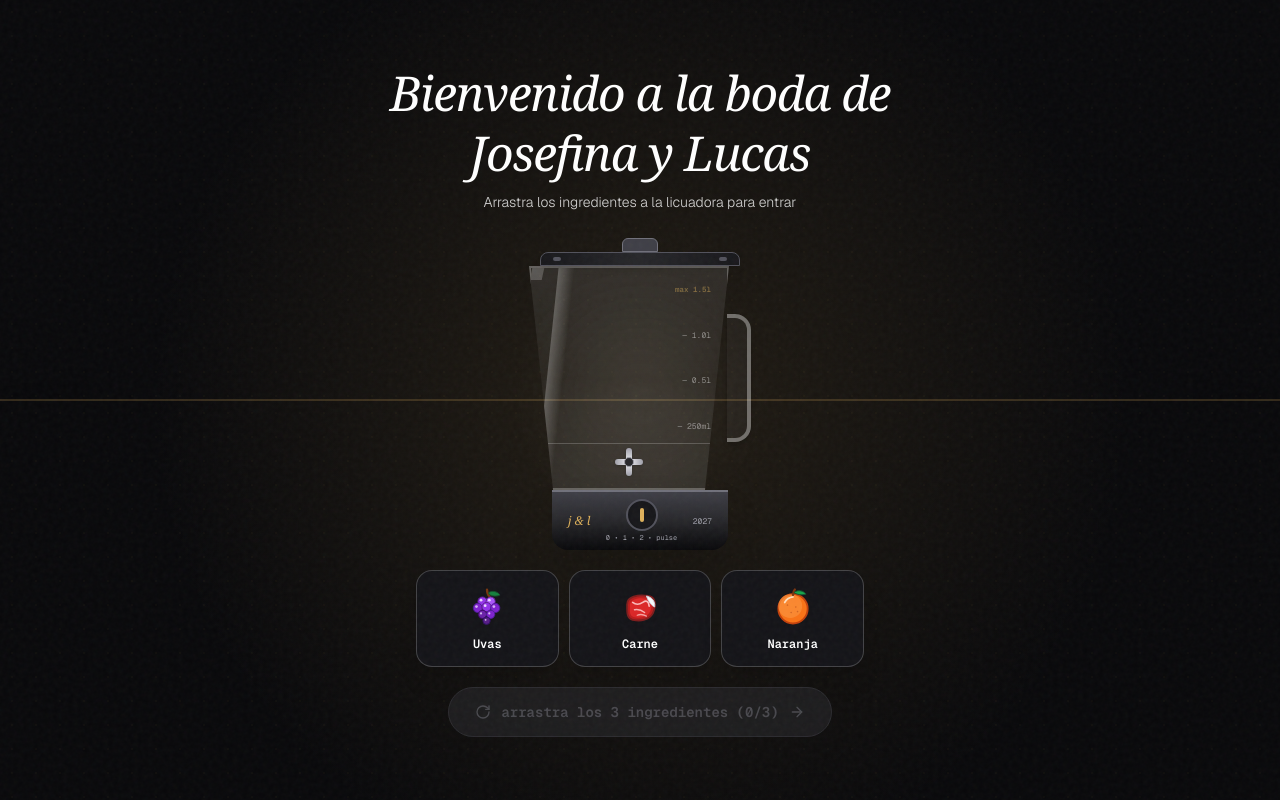
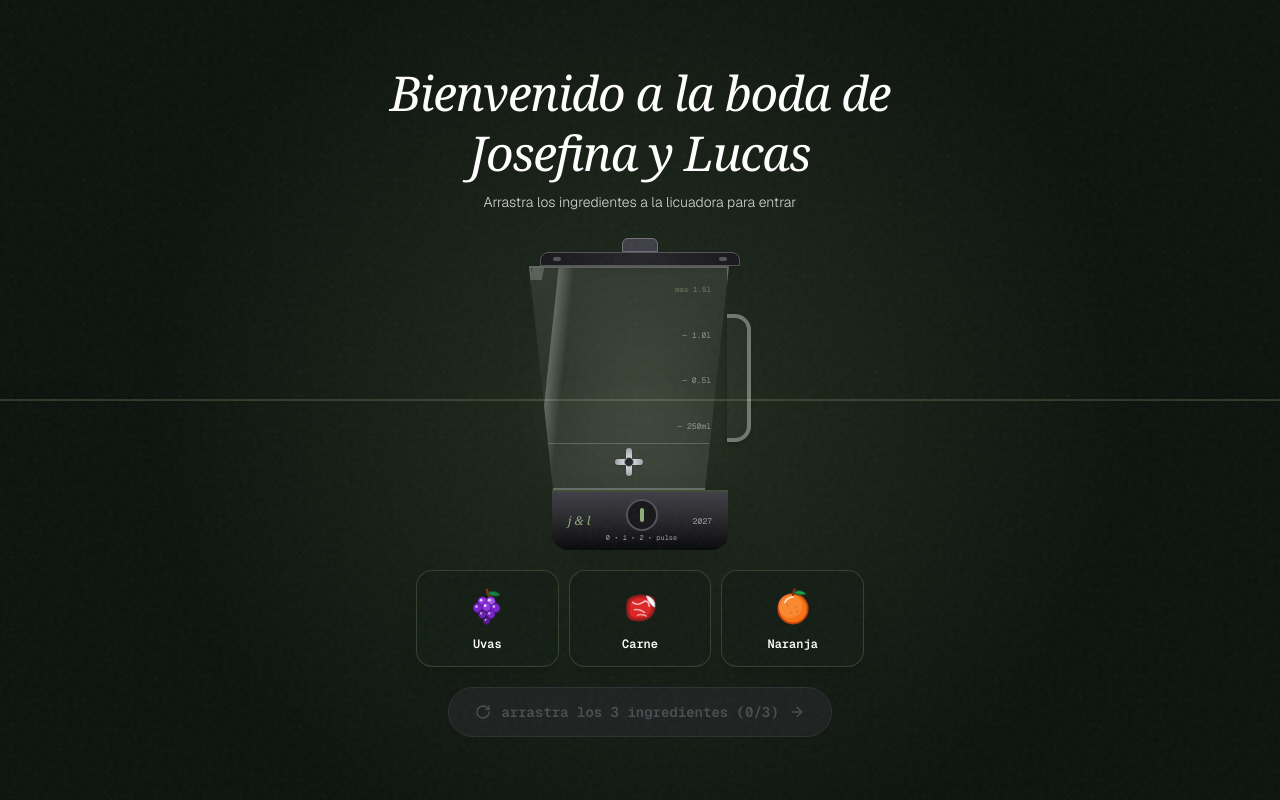
Before and after one commit to cocoxu-bit/boda-lucas-josefina, a Next.js app: page / in a window 1280 px wide. Shown: the top 800 px of the page. Built offline with nearby package versions, Linux system fonts and the light colour scheme; a web font is replaced by a local one.

Commit message:
feat(theme): transition entire design to luxury olive green palette

```diff
--- a/src/app/globals.css
+++ b/src/app/globals.css
@@ -3,42 +3,25 @@
 
 @layer base {
   :root,
-  .dark {
-    --bg-primary: #09090b;
-    --fg-primary: #f4f4f6;
-    --fg-muted: #a1a1aa;
-    --accent-gold: #dfb15b;
-    --accent-gold-hover: #e8c37d;
-    --accent-warm: #f3ece2;
-    --card-bg: rgba(18, 18, 22, 0.72);
-    --card-border: rgba(255, 255, 255, 0.08);
-    --card-border-hover: rgba(255, 255, 255, 0.18);
-    --glass-bg: rgba(18, 18, 22, 0.75);
-    --glass-border: rgba(255, 255, 255, 0.1);
-    --chip-bg: rgba(255, 255, 255, 0.04);
-    --chip-border: rgba(255, 255, 255, 0.1);
-    --chip-text: #e4e4e7;
-    --clock-bg: rgba(10, 10, 12, 0.85);
+  .dark,
+  .theme-warm {
+    --bg-primary: #0d130e;
+    --fg-primary: #f2f6f0;
+    --fg-muted: #9baea0;
+    --accent-gold: #8fae78;
+    --accent-olive: #8fae78;
+    --accent-gold-hover: #a3c28c;
+    --accent-warm: #dce7d6;
+    --card-bg: rgba(20, 28, 20, 0.74);
+    --card-border: rgba(143, 174, 120, 0.15);
+    --card-border-hover: rgba(163, 194, 140, 0.30);
+    --glass-bg: rgba(18, 26, 18, 0.82);
+    --glass-border: rgba(143, 174, 120, 0.18);
+    --chip-bg: rgba(143, 174, 120, 0.08);
+    --chip-border: rgba(143, 174, 120, 0.22);
+    --chip-text: #e2ede0;
+    --clock-bg: rgba(13, 20, 14, 0.88);
     --noise-opacity: 0.038;
-  }
-
-  .theme-warm {
-    --bg-primary: #faf8f5;
-    --fg-primary: #1c1917;
-    --fg-muted: #78716c;
-    --accent-gold: #c28835;
-    --accent-gold-hover: #b45309;
-    --accent-warm: #44403c;
-    --card-bg: rgba(255, 255, 255, 0.88);
-    --card-border: rgba(28, 25, 23, 0.09);
-    --card-border-hover: rgba(194, 136, 53, 0.35);
-    --glass-bg: rgba(250, 248, 245, 0.88);
-    --glass-border: rgba(28, 25, 23, 0.12);
-    --chip-bg: rgba(28, 25, 23, 0.04);
-    --chip-border: rgba(28, 25, 23, 0.1);
-    --chip-text: #292524;
-    --clock-bg: rgba(255, 255, 255, 0.95);
-    --noise-opacity: 0.025;
   }
 
   * {
--- a/src/components/EpicIntro.tsx
+++ b/src/components/EpicIntro.tsx
@@ -194,9 +194,9 @@ export const EpicIntro: React.FC<EpicIntroProps> = ({ onEnter }) => {
         initial={{ y: 0 }}
         animate={{ y: isWarping ? "-100%" : 0 }}
         transition={{ duration: 1.05, ease: [0.77, 0, 0.175, 1] }}
-        className="absolute top-0 left-0 w-full h-1/2 bg-[#09090b] border-b border-[#dfb15b]/20 shadow-2xl z-20"
+        className="absolute top-0 left-0 w-full h-1/2 bg-[#0d130e] border-b border-[#8fae78]/25 shadow-2xl z-20"
       >
-        <div className="absolute inset-0 opacity-[0.03] bg-[radial-gradient(#dfb15b_1px,transparent_1px)] [background-size:24px_24px]" />
+        <div className="absolute inset-0 opacity-[0.035] bg-[radial-gradient(#8fae78_1px,transparent_1px)] [background-size:24px_24px]" />
       </motion.div>
 
       {/* 2. BOTTOM SHUTTER PANEL */}
@@ -204,13 +204,13 @@ export const EpicIntro: React.FC<EpicIntroProps> = ({ onEnter }) => {
         initial={{ y: 0 }}
         animate={{ y: isWarping ? "100%" : 0 }}
         transition={{ duration: 1.05, ease: [0.77, 0, 0.175, 1] }}
-        className="absolute bottom-0 left-0 w-full h-1/2 bg-[#09090b] border-t border-[#dfb15b]/20 shadow-2xl z-20"
+        className="absolute bottom-0 left-0 w-full h-1/2 bg-[#0d130e] border-t border-[#8fae78]/25 shadow-2xl z-20"
       >
-        <div className="absolute inset-0 opacity-[0.03] bg-[radial-gradient(#dfb15b_1px,transparent_1px)] [background-size:24px_24px]" />
+        <div className="absolute inset-0 opacity-[0.035] bg-[radial-gradient(#8fae78_1px,transparent_1px)] [background-size:24px_24px]" />
       </motion.div>
 
       {/* 3. RADIAL BACKSTAGE SPOTLIGHT */}
-      <div className="absolute inset-0 z-20 bg-[radial-gradient(circle_at_center,_rgba(223,177,91,0.12)_0%,_transparent_65%)] pointer-events-none" />
+      <div className="absolute inset-0 z-20 bg-[radial-gradient(circle_at_center,_rgba(143,174,120,0.16)_0%,_transparent_65%)] pointer-events-none" />
 
       {/* 4. MAIN MINIGAME STAGE */}
       <motion.div
@@ -261,15 +261,15 @@ export const EpicIntro: React.FC<EpicIntroProps> = ({ onEnter }) => {
             }}
             className="relative flex flex-col items-center"
           >
-            {/* Ambient golden glow behind jar */}
+            {/* Ambient golden/olive glow behind jar */}
             <div
               className={`absolute top-1/2 left-1/2 -translate-x-1/2 -translate-y-1/2 rounded-full blur-[45px] pointer-events-none transition-all duration-700 ${
                 isBlending
-                  ? "w-72 h-72 bg-[#dfb15b]/50"
+                  ? "w-72 h-72 bg-[#8fae78]/50"
                   : isHoveringBlender
-                  ? "w-64 h-64 bg-[#dfb15b]/30"
+                  ? "w-64 h-64 bg-[#8fae78]/30"
                   : isReadyToBlend
-                  ? "w-56 h-56 bg-[#dfb15b]/20"
+                  ? "w-56 h-56 bg-[#8fae78]/20"
                   : "w-40 h-40 bg-white/5"
               }`}
             />
@@ -295,9 +295,9 @@ export const EpicIntro: React.FC<EpicIntroProps> = ({ onEnter }) => {
                 }}
                 className={`relative w-44 h-52 sm:w-50 sm:h-56 border-2 transition-all duration-300 backdrop-blur-md overflow-hidden shadow-2xl flex flex-col justify-end p-3 ${
                   isHoveringBlender
-                    ? "border-[#dfb15b] bg-white/[0.14] shadow-[0_0_40px_rgba(223,177,91,0.4)]"
+                    ? "border-[#8fae78] bg-white/[0.14] shadow-[0_0_40px_rgba(143,174,120,0.45)]"
                     : isReadyToBlend
-                    ? "border-[#dfb15b]/60 bg-gradient-to-b from-white/12 via-white/[0.05] to-white/12"
+                    ? "border-[#8fae78]/60 bg-gradient-to-b from-white/12 via-white/[0.05] to-white/12"
                     : "border-white/25 bg-gradient-to-b from-white/10 via-white/[0.04] to-white/10"
                 }`}
               >
@@ -309,7 +309,7 @@ export const EpicIntro: React.FC<EpicIntroProps> = ({ onEnter }) => {
 
                 {/* Glass Measurement Ticks */}
                 <div className="absolute right-4 top-4 bottom-14 flex flex-col justify-between items-end opacity-45 font-mono-swiss text-[8px] text-white pointer-events-none">
-                  <span className="text-[7.5px] text-[#dfb15b] font-semibold">max 1.5l</span>
+                  <span className="text-[7.5px] text-[#8fae78] font-semibold">max 1.5l</span>
                   <span>— 1.0l</span>
                   <span>— 0.5l</span>
                   <span>— 250ml</span>
@@ -322,7 +322,7 @@ export const EpicIntro: React.FC<EpicIntroProps> = ({ onEnter }) => {
                       initial={{ opacity: 0, y: -8 }}
                       animate={{ opacity: 1, y: 0 }}
                       exit={{ opacity: 0 }}
-                      className="absolute inset-x-4 top-4 py-1 rounded-xl bg-[#dfb15b]/25 border border-[#dfb15b]/60 text-center font-mono-swiss text-[10px] text-[#f5d58f] z-20"
+                      className="absolute inset-x-4 top-4 py-1 rounded-xl bg-[#8fae78]/25 border border-[#8fae78]/60 text-center font-mono-swiss text-[10px] text-[#dce7d6] z-20"
                     >
                       ¡suelta dentro!
                     </motion.div>
@@ -335,7 +335,7 @@ export const EpicIntro: React.FC<EpicIntroProps> = ({ onEnter }) => {
                     initial={{ opacity: 0, scaleY: 0 }}
                     animate={{ opacity: 1, scaleY: 1 }}
                     transition={{ duration: 0.3 }}
-                    className="absolute inset-0 bg-gradient-to-t from-[#dfb15b]/85 via-[#fcedc7]/65 to-transparent flex items-center justify-center overflow-hidden z-20"
+                    className="absolute inset-0 bg-gradient-to-t from-[#8fae78]/85 via-[#dce7d6]/65 to-transparent flex items-center justify-center overflow-hidden z-20"
                   >
                     <motion.div
                       animate={{ rotate: 1440 }}
@@ -423,8 +423,8 @@ export const EpicIntro: React.FC<EpicIntroProps> = ({ onEnter }) => {
             </div>
 
             {/* BLENDER MOTOR BASE WITH ANALOG DIAL */}
-            <div className="relative w-38 sm:w-44 h-15 bg-gradient-to-b from-zinc-700 via-zinc-800 to-zinc-950 rounded-b-2xl border-t-2 border-zinc-500 shadow-2xl flex items-center justify-between px-4">
-              <span className="font-serif-editorial text-xs text-[#dfb15b] italic">
+            <div className="relative w-38 sm:w-44 h-15 bg-gradient-to-b from-zinc-700 via-zinc-800 to-zinc-950 rounded-b-2xl border-t-2 border-[#8fae78]/40 shadow-2xl flex items-center justify-between px-4">
+              <span className="font-serif-editorial text-xs text-[#8fae78] italic">
                 j & l
               </span>
 
@@ -434,7 +434,7 @@ export const EpicIntro: React.FC<EpicIntroProps> = ({ onEnter }) => {
                   animate={isBlending ? { rotate: 90 } : {}}
                   className="w-8 h-8 rounded-full bg-zinc-900 border-2 border-zinc-600 flex items-center justify-center shadow-inner cursor-pointer"
                 >
-                  <div className="w-1 h-3.5 bg-[#dfb15b] rounded-full" />
+                  <div className="w-1 h-3.5 bg-[#8fae78] rounded-full" />
                 </motion.div>
                 <span className="font-mono-swiss text-[7px] text-zinc-400 mt-0.5">
                   0 • 1 • 2 • pulse
@@ -464,7 +464,7 @@ export const EpicIntro: React.FC<EpicIntroProps> = ({ onEnter }) => {
                     onDrag={handleDrag}
                     onDragEnd={(e, info) => handleDragEnd(item.id, e, info)}
                     onClick={() => handleAddIngredient(item.id)}
-                    className="w-full p-2.5 sm:p-3.5 rounded-2xl border border-white/20 bg-[#141418] hover:border-[#dfb15b]/60 shadow-xl cursor-grab active:cursor-grabbing flex flex-col items-center gap-1 transition-colors touch-none select-none group"
+                    className="w-full p-2.5 sm:p-3.5 rounded-2xl border border-[#8fae78]/25 bg-[#141d15] hover:border-[#8fae78]/60 shadow-xl cursor-grab active:cursor-grabbing flex flex-col items-center gap-1 transition-colors touch-none select-none group"
                     title={`Arrastra ${item.name} a la licuadora`}
                   >
                     <div className="transform group-hover:scale-110 transition-transform">
@@ -498,7 +498,7 @@ export const EpicIntro: React.FC<EpicIntroProps> = ({ onEnter }) => {
             whileTap={isReadyToBlend ? { scale: 0.97 } : {}}
             className={`w-full relative flex items-center justify-center gap-2.5 py-3 sm:py-3.5 px-6 rounded-full font-mono-swiss text-xs sm:text-sm font-semibold transition-all overflow-hidden ${
               isReadyToBlend
-                ? "bg-gradient-to-r from-[#dfb15b] via-[#f7e3af] to-[#dfb15b] text-black shadow-[0_0_30px_rgba(223,177,91,0.6)] hover:shadow-[0_0_45px_rgba(223,177,91,0.85)] cursor-pointer"
+                ? "bg-gradient-to-r from-[#6e875a] via-[#bad1a5] to-[#6e875a] text-black shadow-[0_0_30px_rgba(143,174,120,0.6)] hover:shadow-[0_0_45px_rgba(143,174,120,0.85)] cursor-pointer"
                 : "bg-zinc-800 text-zinc-500 border border-zinc-700 cursor-not-allowed opacity-60"
             }`}
           >
--- a/src/components/WhatsAppHelpModal.tsx
+++ b/src/components/WhatsAppHelpModal.tsx
@@ -37,7 +37,7 @@ export const WhatsAppHelpModal: React.FC = () => {
         initial={{ opacity: 0, scale: 0.85, y: 15 }}
         animate={{ opacity: 1, scale: 1, y: 0 }}
         transition={{ delay: 1.2, duration: 0.4 }}
-        className="fixed bottom-4 right-4 sm:bottom-6 sm:right-6 z-40 flex items-center p-1.5 gap-1.5 rounded-full bg-[#18181B]/95 border border-[var(--accent-gold)]/40 shadow-2xl backdrop-blur-md text-white"
+        className="fixed bottom-4 right-4 sm:bottom-6 sm:right-6 z-40 flex items-center p-1.5 gap-1.5 rounded-full bg-[#141d15]/95 border border-[var(--accent-gold)]/40 shadow-2xl backdrop-blur-md text-white"
         role="region"
         aria-label="Contacto directo por WhatsApp con Josefina o Lucas"
       >
```
Also changed, not shown: src/app/admin/page.tsx (+35 -35 lines), src/components/EasterEgg.tsx (+4 -4 lines), src/components/RSVPWizard.tsx (+24 -26 lines), src/components/ScratchSecrets.tsx (+21 -21 lines).
